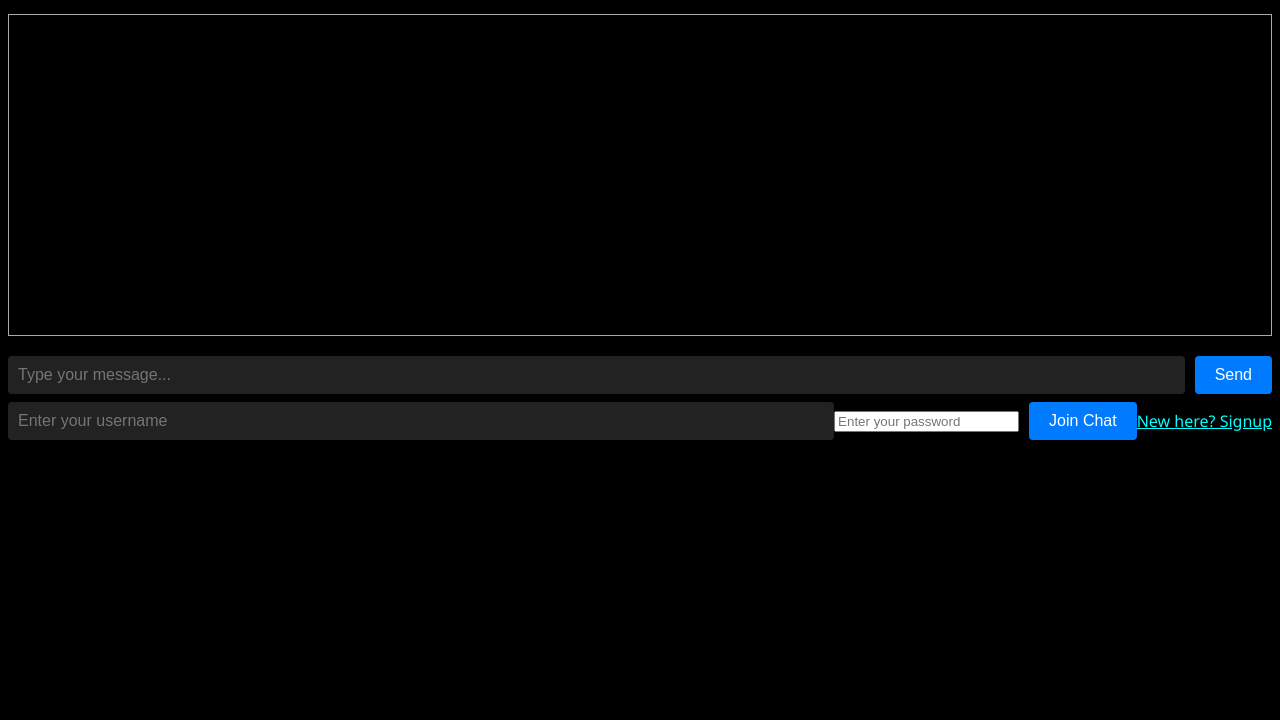
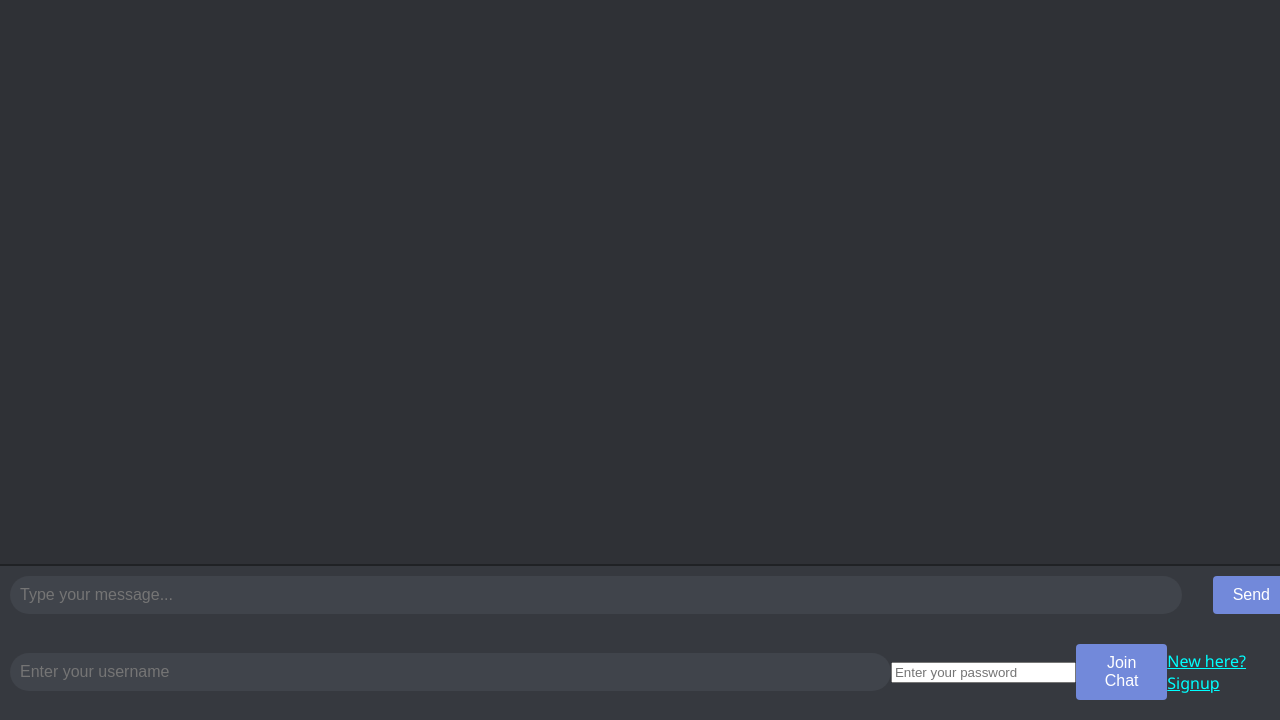
Before and after one commit to aaravvy-git/Trychat, a plain HTML site: page chat.html in a window 1280 px wide. Shown: the part 80-800 px from the top of the page. Drawn offline with Linux system fonts and the light colour scheme; no server answers.

Commit message:
Update chat.css

```diff
--- a/chat.css
+++ b/chat.css
@@ -1,19 +1,26 @@
 body {
-  background-color: #000;
-  color: #fff;
-  font-family: 'Segoe UI', Arial, sans-serif;
+  background-color: #36393F;
+  color: #DCDDDE;
+  font-family: 'Whitney', 'Segoe UI', Arial, sans-serif;
+  margin: 0;
+  padding: 0;
+  height: 100vh;
+  display: flex;
+  flex-direction: column;
 }
 
 h1 {
   text-align: center;
-  margin-bottom: 30px;
+  margin-bottom: 10px;
+  color: #8E9297;
 }
 
 .chat-container {
-  height: 300px;
+  flex: 1;
   overflow-y: scroll;
-  border: 1px solid #aaa;
+  border-bottom: 1px solid #202225;
   padding: 10px;
+  background-color: #2F3136;
 }
 
 .message {
@@ -22,45 +29,55 @@ h1 {
 
 .message-username {
   font-weight: bold;
+  color: #7289DA;
 }
 
 .message-content {
   margin-left: 5px;
 }
 
+.spoiler-text {
+    background-color: black;
+    color: black;
+    cursor: pointer;
+}
+
 .input-container {
+  width: 100%;
   display: flex;
-  margin-top: 20px;
+  justify-content: space-between;
+  padding: 10px;
+  border-top: 1px solid #202225;
+  background-color: #36393F;
 }
 
 input[type="text"] {
-  flex: 1;
+  width: 90%;
   padding: 10px;
   border: none;
-  border-radius: 4px;
+  border-radius: 24px;
   font-size: 16px;
-  background-color: #222;
-  color: #fff;
+  background-color: #40444B;
+  color: #DCDDDE;
 }
 
 button {
   padding: 10px 20px;
-  margin-left: 10px;
   border: none;
   border-radius: 4px;
   font-size: 16px;
-  background-color: #007bff;
+  background-color: #7289DA;
   color: #fff;
   cursor: pointer;
 }
 
 button:hover {
-  background-color: #0056b3;
+  background-color: #5865F2;
 }
 
 .username-container {
   display: flex;
   align-items: center;
   justify-content: center;
-  margin-bottom: 20px;
+  padding: 10px;
 }
```
